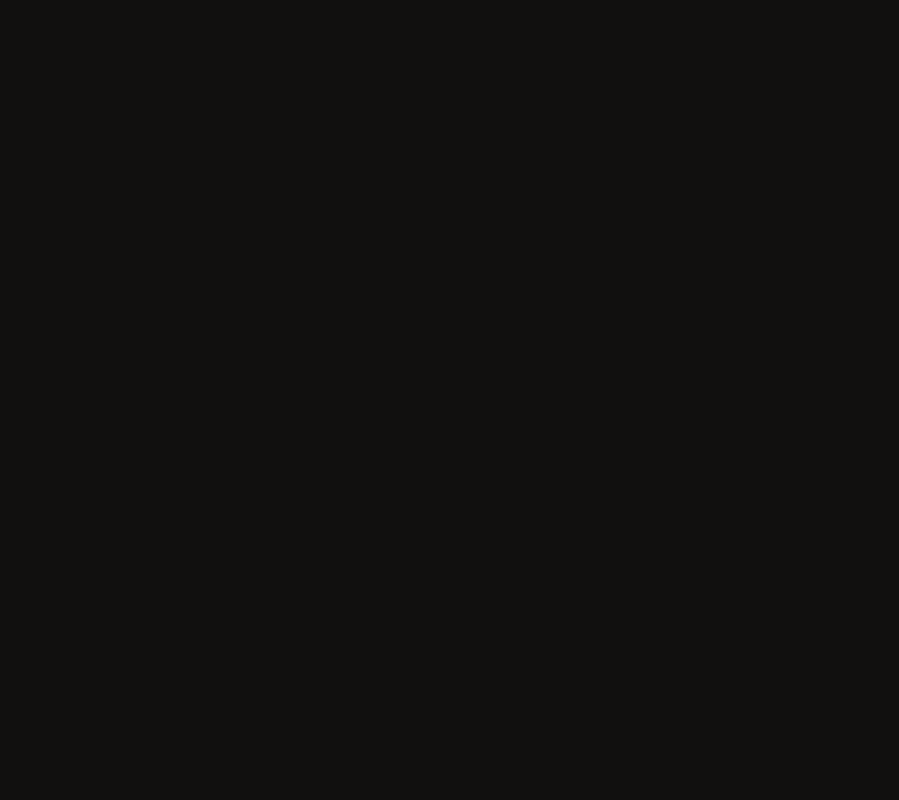
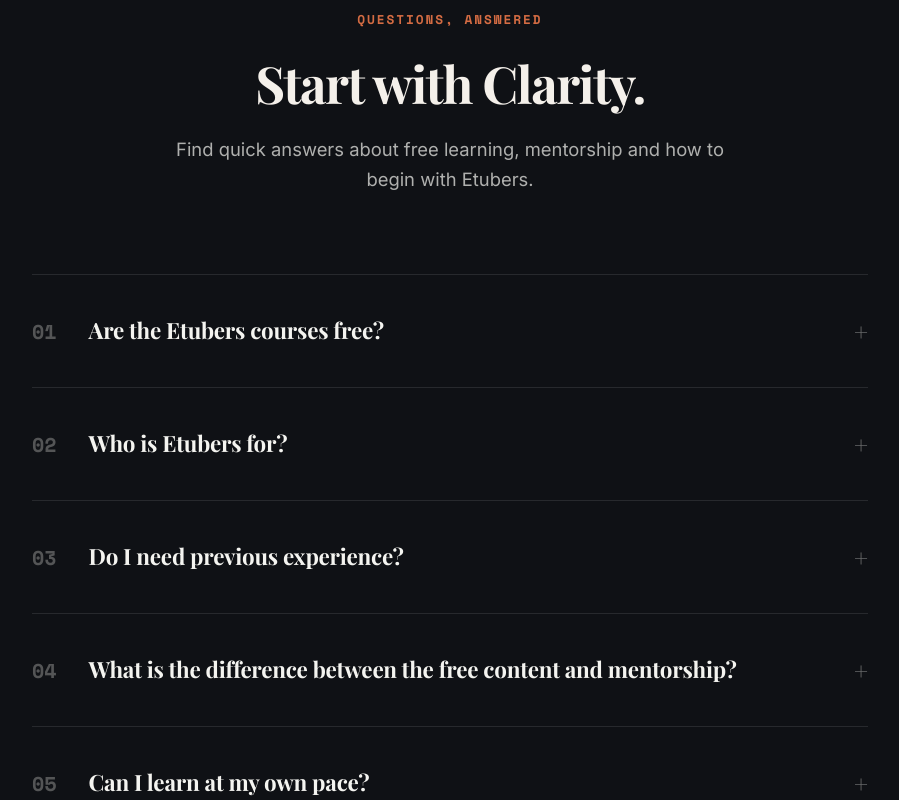
Before and after one commit to yoliym/etubers-concept, a React (Vite) app: page / in a window 1280 px wide. Shown: the part 5940-6740 px from the top of the page, without its empty margins (190-1089 px from the left). Before the commit the page ends 5822 px from the top, so only its background shows below. Built offline with nearby package versions, Linux system fonts and the light colour scheme; a web font is replaced by a local one.

Commit message:
Complete Etubers FAQ section

```diff
--- a/src/App.jsx
+++ b/src/App.jsx
@@ -5,6 +5,7 @@ import About from './components/About/About';
 import Programs from './components/Programs/Programs';
 import Journey from './components/Journey/Journey';
 import YouTube from './components/YouTube/YouTube';
+import FAQ from './components/FAQ/FAQ';
 
 import './styles/global.css';
 
@@ -18,6 +19,7 @@ function App() {
         <Programs />
         <Journey />
         <YouTube />
+        <FAQ />
       </main>
     </div>
   );
--- a/src/components/FAQ/FAQ.css
+++ b/src/components/FAQ/FAQ.css
@@ -1,35 +1,196 @@
-.faq-list {
-  max-width: 800px;
+.faq-section {
+  padding: 8rem 0;
+  background-color: #0f1115;
+  color: #f4f4f0;
+  font-family: 'Inter', -apple-system, sans-serif;
+}
+
+.faq-container {
+  max-width: 900px; /* Keep single column readable */
   margin: 0 auto;
-  display: flex;
-  flex-direction: column;
-  gap: 1rem;
+  padding: 0 2rem;
+}
+
+/* Header Area */
+.faq-header {
+  margin-bottom: 5rem;
+  text-align: center;
+}
+
+.faq-eyebrow {
+  display: block;
+  font-family: 'Space Mono', monospace;
+  font-size: 0.8rem;
+  font-weight: 700;
+  color: var(--accent-orange, #d46c43);
+  letter-spacing: 0.15em;
+  margin-bottom: 1.5rem;
+}
+
+.faq-heading {
+  font-size: clamp(2.5rem, 4vw, 3.5rem);
+  font-weight: 900;
+  letter-spacing: -0.03em;
+  line-height: 1.1;
+  margin-bottom: 1.5rem;
+}
+
+.faq-intro {
+  font-size: 1.15rem;
+  color: rgba(244, 244, 240, 0.7);
+  line-height: 1.6;
+  max-width: 600px;
+  margin: 0 auto;
+}
+
+/* Accordion Container */
+.faq-accordion-container {
+  border-top: 1px solid rgba(255, 255, 255, 0.1);
 }
 
 .faq-item {
-  padding: 1.5rem;
-  cursor: pointer;
+  border-bottom: 1px solid rgba(255, 255, 255, 0.1);
 }
 
-.faq-question {
-  display: flex;
-  justify-content: space-between;
-  align-items: center;
+.faq-item-header {
+  margin: 0;
+  padding: 0;
 }
 
-.faq-question h4 {
-  font-size: 1.1rem;
+.faq-button {
+  width: 100%;
+  display: grid;
+  grid-template-columns: auto 1fr auto;
+  align-items: center;
+  gap: 2rem;
+  background: none;
+  border: none;
+  padding: 2.5rem 0;
+  color: #f4f4f0;
+  cursor: pointer;
+  text-align: left;
+  outline: none;
+  border-radius: 4px;
 }
 
-.faq-toggle {
-  font-size: 1.5rem;
-  color: var(--primary);
-  line-height: 1;
+.faq-button:focus-visible {
+  box-shadow: inset 0 0 0 2px var(--accent-orange, #d46c43);
+  background-color: rgba(212, 108, 67, 0.03);
 }
 
-.faq-answer {
-  margin-top: 1rem;
-  color: var(--text-muted);
-  font-size: 0.95rem;
+/* Typography & Visuals */
+.faq-number {
+  font-family: 'Space Mono', monospace;
+  font-size: 1.25rem;
+  font-weight: 700;
+  color: rgba(244, 244, 240, 0.3);
+  transition: color 0.3s ease;
+}
+
+.faq-question-text {
+  font-size: 1.4rem;
+  font-weight: 700;
+  letter-spacing: -0.01em;
+  line-height: 1.4;
+  transition: color 0.3s ease;
+}
+
+.faq-icon {
+  font-size: 1.5rem;
+  font-weight: 400;
+  color: rgba(244, 244, 240, 0.4);
+  width: 24px;
+  text-align: right;
+  transition: color 0.3s ease, transform 0.3s ease;
+}
+
+/* Hover & Active States */
+.faq-button:hover .faq-number,
+.faq-button:hover .faq-icon {
+  color: var(--accent-orange, #d46c43);
+}
+
+.faq-item.is-open .faq-number {
+  color: var(--accent-orange, #d46c43);
+}
+
+.faq-item.is-open .faq-icon {
+  color: var(--accent-orange, #d46c43);
+  transform: rotate(180deg);
+}
+
+/* Panel Content (Smooth Grid Transition) */
+.faq-panel {
+  display: grid;
+  grid-template-rows: 0fr;
+  transition: grid-template-rows 0.4s cubic-bezier(0.16, 1, 0.3, 1);
+}
+
+.faq-panel-content {
+  overflow: hidden;
+}
+
+.faq-panel-content p {
+  padding-bottom: 2.5rem;
+  padding-left: calc(2rem + 1.25rem); /* Align with text (gap + number width approx) */
+  margin: 0;
+  font-size: 1.1rem;
+  color: rgba(244, 244, 240, 0.7);
   line-height: 1.6;
 }
+
+.faq-item.is-open .faq-panel {
+  grid-template-rows: 1fr;
+}
+
+/* Reduced Motion */
+@media (prefers-reduced-motion: reduce) {
+  .faq-panel {
+    transition: none;
+  }
+  .faq-icon {
+    transition: none;
+  }
+}
+
+/* Responsive */
+@media (max-width: 768px) {
+  .faq-button {
+    gap: 1.5rem;
+    padding: 2rem 0;
+  }
+  .faq-question-text {
+    font-size: 1.2rem;
+  }
+  .faq-panel-content p {
+    padding-left: 0;
+    padding-bottom: 2rem;
+  }
+}
+
+@media (max-width: 480px) {
+  .faq-section {
+    padding: 5rem 0;
+  }
+  .faq-header {
+    text-align: left;
+    margin-bottom: 4rem;
+  }
+  .faq-intro {
+    margin: 0;
+  }
+  .faq-button {
+    gap: 1rem;
+    padding: 1.5rem 0;
+  }
+  .faq-number {
+    font-size: 1.1rem;
+  }
+  .faq-question-text {
+    font-size: 1.1rem;
+  }
+  .faq-panel-content p {
+    font-size: 1rem;
+    padding-bottom: 1.5rem;
+  }
+}
--- a/src/components/FAQ/FAQ.jsx
+++ b/src/components/FAQ/FAQ.jsx
@@ -1,33 +1,100 @@
 import React, { useState } from 'react';
-import { faq } from '../../data/faq';
 import './FAQ.css';
 
-export default function FAQ() {
-  const [openIndex, setOpenIndex] = useState(null);
+const faqData = [
+  {
+    id: 'faq-1',
+    question: 'Are the Etubers courses free?',
+    answer: 'Many practical lessons and full courses are available through the official Etubers YouTube channel.'
+  },
+  {
+    id: 'faq-2',
+    question: 'Who is Etubers for?',
+    answer: 'People who want to develop practical digital, freelancing, marketing and business skills.'
+  },
+  {
+    id: 'faq-3',
+    question: 'Do I need previous experience?',
+    answer: 'Many resources are designed to help learners begin with foundational concepts, although requirements may differ by topic or mentorship program.'
+  },
+  {
+    id: 'faq-4',
+    question: 'What is the difference between the free content and mentorship?',
+    answer: 'Free content supports independent learning, while mentorship focuses on guidance, practical tasks and more direct support.'
+  },
+  {
+    id: 'faq-5',
+    question: 'Can I learn at my own pace?',
+    answer: 'YouTube resources can be accessed independently. Structured mentorship may follow its own schedule.'
+  },
+  {
+    id: 'faq-6',
+    question: 'How can I join a mentorship program?',
+    answer: 'Visitors should check the official Etubers mentorship platform or announcements for current availability.'
+  }
+];
 
-  const toggle = (i) => {
-    setOpenIndex(openIndex === i ? null : i);
+const FAQ = () => {
+  const [openId, setOpenId] = useState(null);
+
+  const toggleAccordion = (id) => {
+    setOpenId(openId === id ? null : id);
   };
 
   return (
-    <section id="faq" className="faq-section">
-      <div className="container">
-        <div className="section-header">
-          <h2 className="section-title">Frequently Asked Questions</h2>
-          <p className="section-subtitle">Everything you need to know about E-Tubers.</p>
+    <section className="faq-section" id="faq">
+      <div className="faq-container">
+
+        <div className="faq-header">
+          <span className="faq-eyebrow">QUESTIONS, ANSWERED</span>
+          <h2 className="faq-heading">Start with Clarity.</h2>
+          <p className="faq-intro">
+            Find quick answers about free learning, mentorship and how to begin with Etubers.
+          </p>
         </div>
-        <div className="faq-list">
-          {faq.map((item, i) => (
-            <div key={i} className={`faq-item glass-card ${openIndex === i ? 'open' : ''}`} onClick={() => toggle(i)}>
-              <div className="faq-question">
-                <h4>{item.question}</h4>
-                <span className="faq-toggle">{openIndex === i ? '−' : '+'}</span>
+
+        <div className="faq-accordion-container">
+          {faqData.map((item, index) => {
+            const isOpen = openId === item.id;
+            const itemNumber = String(index + 1).padStart(2, '0');
+            const panelId = `panel-${item.id}`;
+            const headerId = `header-${item.id}`;
+
+            return (
+              <div className={`faq-item ${isOpen ? 'is-open' : ''}`} key={item.id}>
+                <h3 className="faq-item-header">
+                  <button
+                    id={headerId}
+                    className="faq-button"
+                    aria-expanded={isOpen}
+                    aria-controls={panelId}
+                    onClick={() => toggleAccordion(item.id)}
+                  >
+                    <span className="faq-number">{itemNumber}</span>
+                    <span className="faq-question-text">{item.question}</span>
+                    <span className="faq-icon" aria-hidden="true">
+                      {isOpen ? '−' : '+'}
+                    </span>
+                  </button>
+                </h3>
+                <div
+                  id={panelId}
+                  className="faq-panel"
+                  role="region"
+                  aria-labelledby={headerId}
+                >
+                  <div className="faq-panel-content">
+                    <p>{item.answer}</p>
+                  </div>
+                </div>
               </div>
-              {openIndex === i && <p className="faq-answer">{item.answer}</p>}
-            </div>
-          ))}
+            );
+          })}
         </div>
+
       </div>
     </section>
   );
-}
+};
+
+export default FAQ;
```
